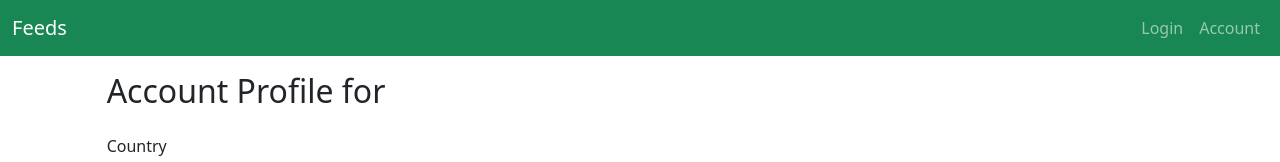
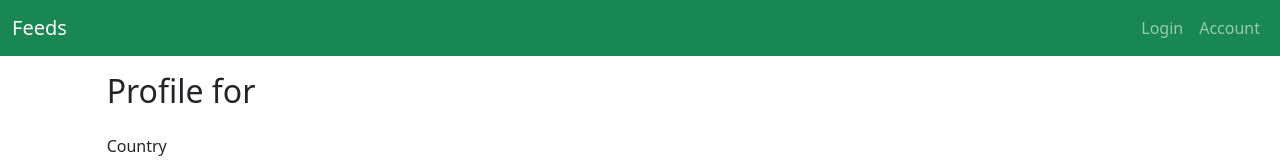
Before and after one commit to micem2/backend-final-project, a React (Create React App) app in the folder client/: page /account/1 in a window 1280 px wide. Shown: the top 162 px of the page. Built offline with nearby package versions, Linux system fonts and the light colour scheme; no server answers; the HTML template or start-up script is replaced by a standard one.

Commit message:
added account post list to render

```diff
--- a/client/src/components/Account.js
+++ b/client/src/components/Account.js
@@ -1,8 +1,9 @@
 import React, { useState, useEffect, useContext } from "react";
-import { Form, Button } from "react-bootstrap";
+import { Form, Button, Stack } from "react-bootstrap";
 import { PostContext } from "../contexts/PostContext";
 import { useNavigate, useParams } from "react-router-dom";
 import { UserContext } from "../contexts/UserContext";
+import { AccountPostList } from "./AccountPostList";
 
 export const Account = () => {
     let params = useParams();
@@ -43,10 +44,9 @@ export const Account = () => {
             window.alert('Failed update profile. Error: ' + err);
         })
     }
-
     return (
         <>
-        <h2>Account Profile for {username}</h2>
+        <h2>Profile for {username}</h2>
         <Form className="align-self-start" onSubmit={handleSubmit}>
             <Form.Group className="mb-3" >
                 <Form.Label>Country</Form.Label>
@@ -58,6 +58,7 @@ export const Account = () => {
             </Form.Group>
             <Button type="submit" variant="success">Save</Button>
         </Form>
+            <AccountPostList name={user.username}/>
         </>
     );
 };
```
